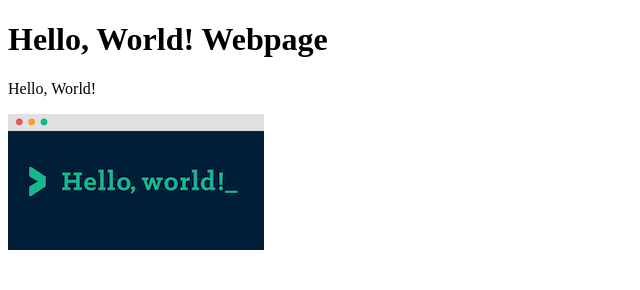
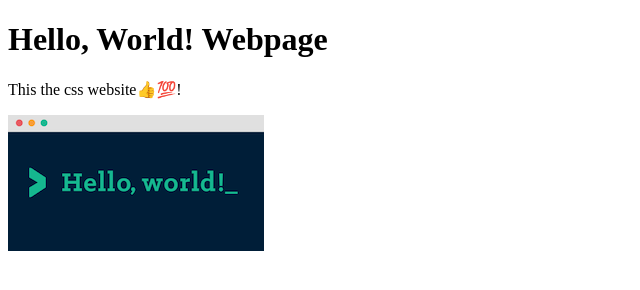
Before and after one commit to Kamto-Oguanobi/ICS2O-Unit1-02-HTML-hello_world1, a plain HTML site: page index.html in a window 1280 px wide. Shown: the whole page, without its empty margins (0-640 px from the left). Drawn offline with Linux system fonts and the light colour scheme.

Commit message:
changed Body text

```diff
--- a/index.html
+++ b/index.html
@@ -8,7 +8,7 @@
 
   <body>
     <h1>Hello, World! Webpage</h1>
-    <p>Hello, World!</p>
+    <p>This the css website👍💯!</p>
     <img src="./images/hello_world.png" alt="Hello, World!" />
   </body>
 
```
